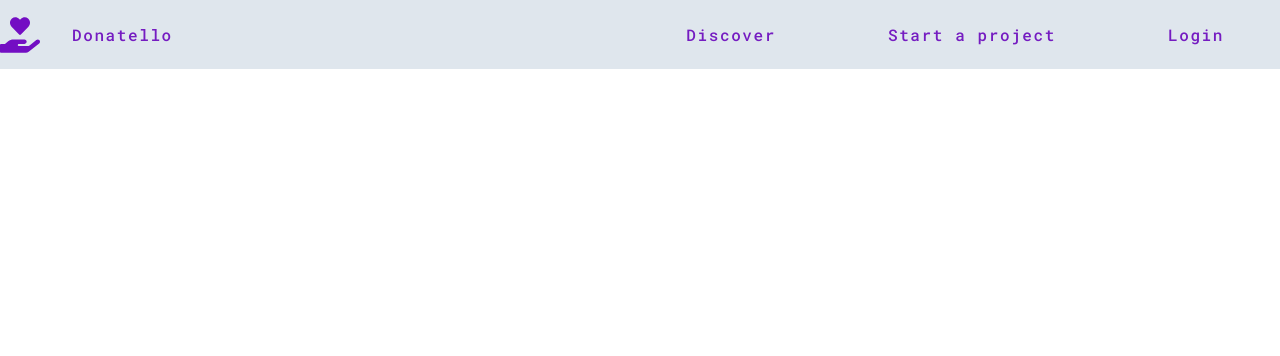
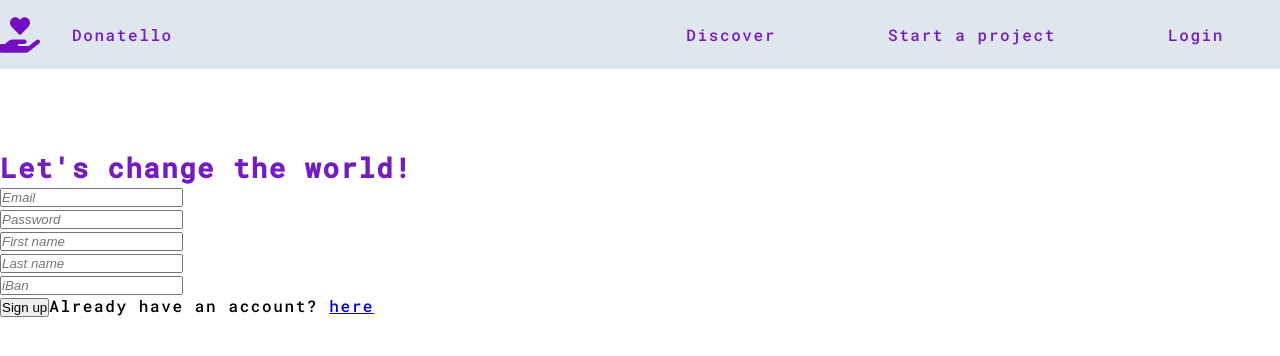
Before and after one commit to Reinoptland/donatello-frontend, a React (Create React App) app: page /login in a window 1280 px wide. Shown: the top 356 px of the page. Built offline with nearby package versions, Linux system fonts and the light colour scheme.

Commit message:
set up basic form

```diff
--- a/package.json
+++ b/package.json
@@ -10,6 +10,7 @@
     "node-sass": "^6.0.1",
     "react": "^17.0.2",
     "react-dom": "^17.0.2",
+    "react-hook-form": "^7.10.1",
     "react-icons": "^4.2.0",
     "react-router-dom": "^5.2.0",
     "react-scripts": "4.0.3",
--- a/src/App.js
+++ b/src/App.js
@@ -1,24 +1,31 @@
 import "./App.scss";
 import CallToAction from "./components/CallToAction";
-import { FaHandHoldingHeart } from "react-icons/fa";
-import { GiBiceps } from "react-icons/gi";
-import SuccessPage from "./pages/succesPage/Success";
+import {FaHandHoldingHeart} from "react-icons/fa";
+import {GiBiceps} from "react-icons/gi";
+import SuccessPage from "./Pages/succesPage/Success";
 import Nav from "./components/Nav";
-import { Switch, Route } from "react-router-dom";
+import {Switch, Route} from "react-router-dom";
+import Signup from "./components/Signup";
 
 function App() {
     return (
         <>
-      <Nav />
+            <Nav/>
             <Switch>
-        <Route path="/discover"></Route>
+                <Route path="/discover">
 
-        <Route path="/start-project"></Route>
+                </Route>
 
-        <Route path="/login"></Route>
+                <Route path="/start-project">
+
+                </Route>
+
+                <Route path="/login">
+                    <Signup/>
+                </Route>
 
                 <Route path="/success">
-          <SuccessPage />
+                    <SuccessPage/>
                 </Route>
 
                 <Route path="/">
@@ -27,7 +34,7 @@ function App() {
                             <CallToAction
                                 icon={
                                     <FaHandHoldingHeart
-                    style={{ color: "#730ec3", fontSize: "5em" }}
+                                        style={{color: "#730ec3", fontSize: "5em"}}
                                     />
                                 }
                                 background="white"
@@ -40,7 +47,7 @@ function App() {
                         <aside className="cta cta--project">
                             <CallToAction
                                 background="purple"
-                icon={<GiBiceps style={{ color: "white", fontSize: "5em" }} />}
+                                icon={<GiBiceps style={{color: "white", fontSize: "5em"}}/>}
                                 title="Change is in your hands"
                                 description="Start a project that changes the world"
                                 button="white"
--- a/src/components/CallToAction.js
+++ b/src/components/CallToAction.js
@@ -5,7 +5,7 @@ import Button from "./BtnCtA";
 const CallToAction = (props) => {
   return (
     <div className={`main-cta-wrapper main-cta-wrapper--${props.background}`}>
-      <span classname="icon icon--donate">{props.icon}</span>
+      <span className="icon icon--donate">{props.icon}</span>
       <section className="text text--big">
         <h1>{props.title}</h1>
       </section>
--- /dev/null
+++ b/src/components/Signup.js
@@ -0,0 +1,90 @@
+import React from 'react';
+import "./Signup.scss"
+
+const Signup = () => {
+
+return (
+       <div className='form__content-right'>
+           <form className="form">
+               <h1>Let's change the world!</h1>
+               <div className="form__inputs">
+                   <label
+                       className="form__input--label"
+                       htmlFor="email"
+                   >
+                       <input
+                       type="email"
+                       name="email"
+                       className="form__input"
+                       placeholder="Email"
+                       />
+                   </label>
+                   <div className="form__inputs">
+                   <label
+                       className="form__input--label"
+                       htmlFor="password"
+                   >
+                       <input
+                           type="password"
+                           name="password"
+                           className="form__input"
+                           placeholder="Password"
+                       />
+                   </label>
+                   </div>
+                   <div className="form__inputs">
+                   <label
+                       className="form__input--label"
+                       htmlFor="first-name"
+                   >
+                       <input
+                           type="text"
+                           name="first-name"
+                           className="form__input"
+                           placeholder="First name"
+                       />
+                   </label>
+                   </div>
+
+                   <div className="form__inputs">
+                       <label
+                           className="form__input--label"
+                           htmlFor="last-name"
+                       >
+                           <input
+                               type="text"
+                               name="last-name"
+                               className="form__input"
+                               placeholder="Last name"
+                           />
+                       </label>
+                   </div>
+
+                   <div className="form__inputs">
+                       <label
+                           className="form__input--label"
+                           htmlFor="iban"
+                       >
+                           <input
+                               type="text"
+                               name="iban"
+                               className="form__input"
+                               placeholder="iBan"
+                           />
+                       </label>
+                   </div>
+               </div>
+
+               <button type ="submit" className="form__input--btn">
+                   Sign up
+               </button>
+               <span className="form__input--login">
+                   Already have an account? <a href="#">here</a>
+               </span>
+
+           </form>
+       </div>
+    );
+}
+
+export default Signup;
--- /dev/null
+++ b/src/components/Signup.scss
@@ -0,0 +1,6 @@
+@import "../colors";
+@import "../spacing";
+
+h1 {
+  color: $darkPurple;
+}
```
Also changed, not shown: 1 other file (tests, documents, lock files or other folders). Lines whose indentation alone changed are shown as unchanged.
